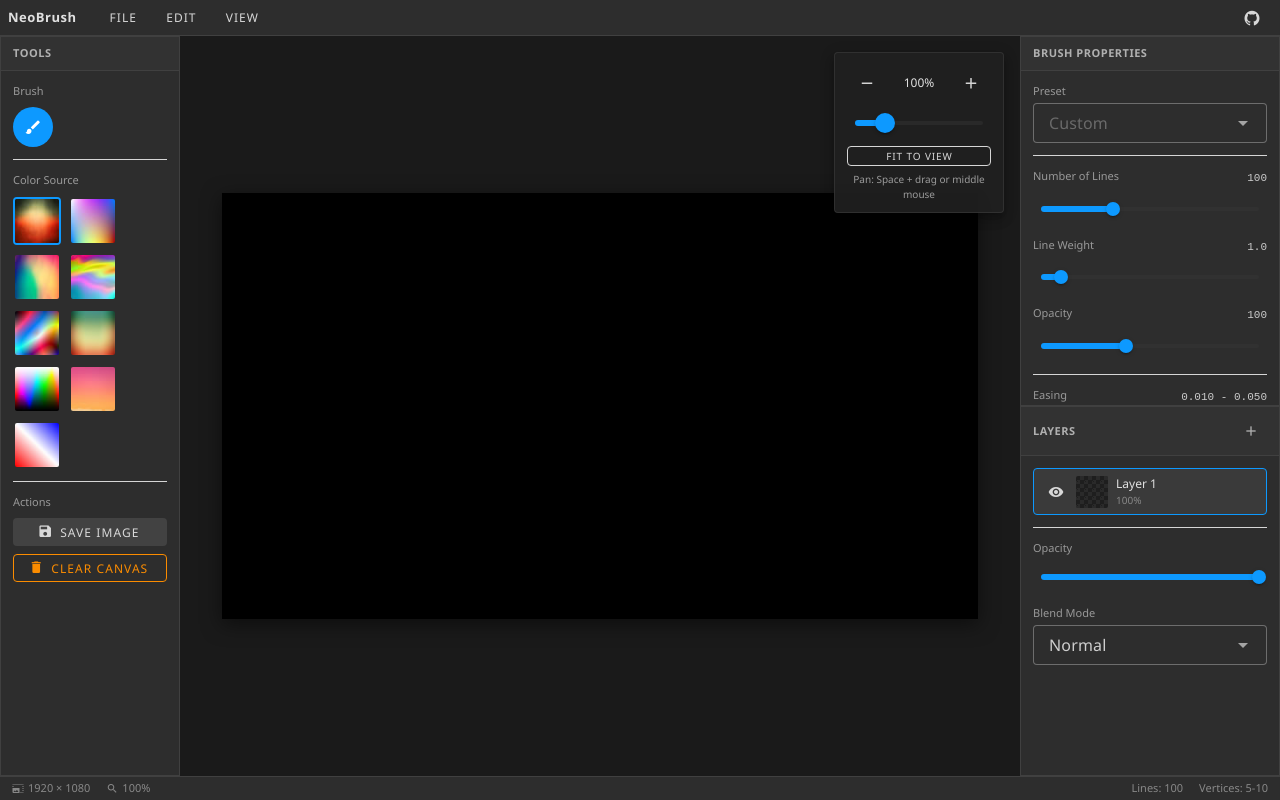
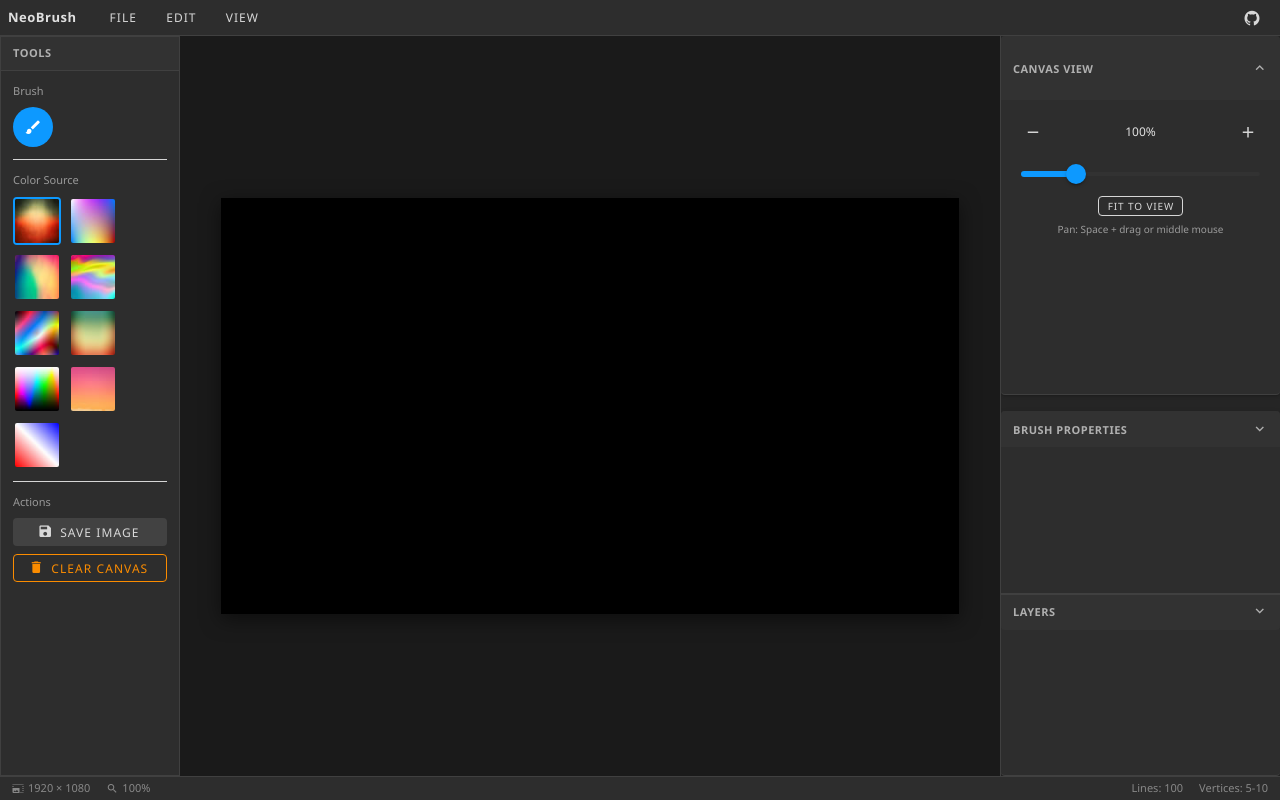
Before and after one commit to riebschlager/neobrush, a Vue app: page / in a window 1280 px wide. Built offline with nearby package versions, Linux system fonts and the light colour scheme.

Commit message:
change up menu

```diff
--- a/src/App.vue
+++ b/src/App.vue
@@ -3,8 +3,7 @@ import { ref, onMounted, onUnmounted } from 'vue'
 import MenuBar from '@/components/common/MenuBar.vue'
 import StatusBar from '@/components/common/StatusBar.vue'
 import ToolsPanel from '@/components/panels/ToolsPanel.vue'
-import PropertiesPanel from '@/components/panels/PropertiesPanel.vue'
-import LayersPanel from '@/components/panels/LayersPanel.vue'
+import RightPanels from '@/components/panels/RightPanels.vue'
 import CanvasViewport from '@/components/canvas/CanvasViewport.vue'
 import { useNeoBrush } from '@/composables/useNeoBrush'
 
@@ -83,14 +82,13 @@ onUnmounted(() => {
 
         <CanvasViewport />
 
-        <div class="right-panels">
-          <transition name="slide-right">
-            <PropertiesPanel v-if="showProperties" />
-          </transition>
-          <transition name="slide-right">
-            <LayersPanel v-if="showLayers" />
-          </transition>
-        </div>
+        <transition name="slide-right">
+          <RightPanels
+            v-if="showProperties || showLayers"
+            :show-properties="showProperties"
+            :show-layers="showLayers"
+          />
+        </transition>
       </div>
 
       <StatusBar />
@@ -114,16 +112,6 @@ onUnmounted(() => {
   overflow: hidden;
 }
 
-.right-panels {
-  display: flex;
-  flex-direction: column;
-
-  .panel {
-    flex: 1;
-    min-height: 0;
-  }
-}
-
 // Transitions
 .slide-left-enter-active,
 .slide-left-leave-active,
--- a/src/components/canvas/CanvasViewport.vue
+++ b/src/components/canvas/CanvasViewport.vue
@@ -109,37 +109,6 @@ watch(
         <v-progress-circular indeterminate color="primary" />
       </div>
     </div>
-    <div class="floating-controls">
-      <v-card class="controls-card" elevation="8">
-        <div class="zoom-row">
-          <v-btn icon size="small" variant="text" @click="canvasStore.zoomOut()">
-            <v-icon>mdi-minus</v-icon>
-          </v-btn>
-          <div class="zoom-label">{{ Math.round(zoom * 100) }}%</div>
-          <v-btn icon size="small" variant="text" @click="canvasStore.zoomIn()">
-            <v-icon>mdi-plus</v-icon>
-          </v-btn>
-        </div>
-        <v-slider
-          :model-value="zoom"
-          :min="0.1"
-          :max="4"
-          :step="0.05"
-          hide-details
-          density="compact"
-          @update:model-value="(value) => canvasStore.setZoom(value)"
-        />
-        <v-btn
-          size="x-small"
-          variant="outlined"
-          class="fit-btn"
-          @click="canvasStore.resetZoom()"
-        >
-          Fit to View
-        </v-btn>
-        <div class="pan-hint">Pan: Space + drag or middle mouse</div>
-      </v-card>
-    </div>
   </div>
 </template>
 
@@ -164,46 +133,4 @@ watch(
   align-items: center;
   justify-content: center;
 }
-
-.floating-controls {
-  position: absolute;
-  top: 16px;
-  right: 16px;
-  z-index: 3;
-  pointer-events: none;
-}
-
-.controls-card {
-  pointer-events: auto;
-  padding: 10px 12px;
-  background: rgba(32, 32, 32, 0.92);
-  border: 1px solid rgba(255, 255, 255, 0.08);
-  width: 170px;
-}
-
-.zoom-row {
-  display: flex;
-  align-items: center;
-  justify-content: space-between;
-  margin-bottom: 4px;
-}
-
-.zoom-label {
-  font-size: 12px;
-  color: #e0e0e0;
-  min-width: 52px;
-  text-align: center;
-}
-
-.fit-btn {
-  margin-top: 6px;
-  width: 100%;
-}
-
-.pan-hint {
-  margin-top: 6px;
-  font-size: 10px;
-  color: #9c9c9c;
-  text-align: center;
-}
 </style>
--- /dev/null
+++ b/src/components/panels/CanvasControlsPanel.vue
@@ -0,0 +1,68 @@
+<script setup lang="ts">
+import { storeToRefs } from 'pinia'
+import { useCanvasStore } from '@/stores/canvas'
+
+const canvasStore = useCanvasStore()
+const { zoom } = storeToRefs(canvasStore)
+</script>
+
+<template>
+  <div class="canvas-controls">
+    <div class="zoom-row">
+      <v-btn icon size="small" variant="text" @click="canvasStore.zoomOut()">
+        <v-icon>mdi-minus</v-icon>
+      </v-btn>
+      <div class="zoom-label">{{ Math.round(zoom * 100) }}%</div>
+      <v-btn icon size="small" variant="text" @click="canvasStore.zoomIn()">
+        <v-icon>mdi-plus</v-icon>
+      </v-btn>
+    </div>
+    <v-slider
+      :model-value="zoom"
+      :min="0.1"
+      :max="4"
+      :step="0.05"
+      hide-details
+      density="compact"
+      @update:model-value="(value) => canvasStore.setZoom(value)"
+    />
+    <div class="zoom-actions">
+      <v-btn size="x-small" variant="outlined" @click="canvasStore.resetZoom()">
+        Fit to View
+      </v-btn>
+    </div>
+    <div class="pan-hint">Pan: Space + drag or middle mouse</div>
+  </div>
+</template>
+
+<style scoped lang="scss">
+.canvas-controls {
+  display: flex;
+  flex-direction: column;
+  gap: 6px;
+}
+
+.zoom-row {
+  display: flex;
+  align-items: center;
+  justify-content: space-between;
+}
+
+.zoom-label {
+  font-size: 12px;
+  color: #e0e0e0;
+  min-width: 52px;
+  text-align: center;
+}
+
+.zoom-actions {
+  display: flex;
+  justify-content: center;
+}
+
+.pan-hint {
+  font-size: 10px;
+  color: #9c9c9c;
+  text-align: center;
+}
+</style>
--- a/src/components/panels/LayersPanel.vue
+++ b/src/components/panels/LayersPanel.vue
@@ -1,6 +1,10 @@
 <script setup lang="ts">
 import { storeToRefs } from 'pinia'
 import { useLayersStore } from '@/stores/layers'
+
+const props = defineProps<{
+  embedded?: boolean
+}>()
 
 const layersStore = useLayersStore()
 const { layers, activeLayerId } = storeToRefs(layersStore)
@@ -22,8 +26,8 @@ const blendModes = [
 </script>
 
 <template>
-  <div class="panel layers-panel">
-    <div class="panel-header">
+  <div class="panel layers-panel" :class="{ embedded: props.embedded }">
+    <div v-if="!props.embedded" class="panel-header">
       <span>Layers</span>
       <div class="header-actions">
         <v-btn
@@ -38,6 +42,18 @@ const blendModes = [
       </div>
     </div>
     <div class="panel-content">
+      <div v-if="props.embedded" class="layer-toolbar">
+        <span class="toolbar-label">Layer Stack</span>
+        <v-btn
+          icon
+          variant="text"
+          size="x-small"
+          title="Add Layer"
+          @click="layersStore.createLayer()"
+        >
+          <v-icon size="16">mdi-plus</v-icon>
+        </v-btn>
+      </div>
       <!-- Layer List -->
       <div class="layer-list">
         <div
@@ -121,6 +137,17 @@ const blendModes = [
   overflow: hidden;
 }
 
+.layers-panel.embedded {
+  width: 100%;
+  border: none;
+  background: transparent;
+}
+
+.layers-panel.embedded .panel-content {
+  padding: 0;
+  overflow: visible;
+}
+
 .panel-header {
   display: flex;
   justify-content: space-between;
@@ -136,6 +163,20 @@ const blendModes = [
   flex: 1;
   overflow-y: auto;
   padding: 12px;
+}
+
+.layer-toolbar {
+  display: flex;
+  align-items: center;
+  justify-content: space-between;
+  margin-bottom: 8px;
+}
+
+.toolbar-label {
+  font-size: 11px;
+  color: #999;
+  text-transform: uppercase;
+  letter-spacing: 0.4px;
 }
 
 .layer-list {
--- a/src/components/panels/PropertiesPanel.vue
+++ b/src/components/panels/PropertiesPanel.vue
@@ -2,6 +2,10 @@
 import { computed } from 'vue'
 import { storeToRefs } from 'pinia'
 import { useBrushStore } from '@/stores/brush'
+
+const props = defineProps<{
+  embedded?: boolean
+}>()
 
 const brushStore = useBrushStore()
 const { parameters, presets, activePresetId } = storeToRefs(brushStore)
@@ -42,8 +46,8 @@ function onPresetChange(presetId: string | null) {
 </script>
 
 <template>
-  <div class="panel properties-panel">
-    <div class="panel-header">Brush Properties</div>
+  <div class="panel properties-panel" :class="{ embedded: props.embedded }">
+    <div v-if="!props.embedded" class="panel-header">Brush Properties</div>
     <div class="panel-content">
       <!-- Presets -->
       <div class="property-group">
@@ -183,6 +187,17 @@ function onPresetChange(presetId: string | null) {
   overflow: hidden;
 }
 
+.properties-panel.embedded {
+  width: 100%;
+  border: none;
+  background: transparent;
+}
+
+.properties-panel.embedded .panel-content {
+  padding: 0;
+  overflow: visible;
+}
+
 .panel-content {
   flex: 1;
   overflow-y: auto;
--- /dev/null
+++ b/src/components/panels/RightPanels.vue
@@ -0,0 +1,88 @@
+<script setup lang="ts">
+import { computed, ref, watch } from 'vue'
+import CanvasControlsPanel from '@/components/panels/CanvasControlsPanel.vue'
+import PropertiesPanel from '@/components/panels/PropertiesPanel.vue'
+import LayersPanel from '@/components/panels/LayersPanel.vue'
+
+const props = defineProps<{
+  showProperties: boolean
+  showLayers: boolean
+}>()
+
+const activePanel = ref(0)
+
+const panelCount = computed(
+  () => 1 + (props.showProperties ? 1 : 0) + (props.showLayers ? 1 : 0)
+)
+
+watch(panelCount, (count) => {
+  if (activePanel.value >= count) {
+    activePanel.value = 0
+  }
+})
+</script>
+
+<template>
+  <div class="right-panels">
+    <v-expansion-panels v-model="activePanel" class="right-accordion">
+      <v-expansion-panel>
+        <v-expansion-panel-title>Canvas View</v-expansion-panel-title>
+        <v-expansion-panel-text>
+          <CanvasControlsPanel />
+        </v-expansion-panel-text>
+      </v-expansion-panel>
+
+      <v-expansion-panel v-if="showProperties">
+        <v-expansion-panel-title>Brush Properties</v-expansion-panel-title>
+        <v-expansion-panel-text>
+          <PropertiesPanel embedded />
+        </v-expansion-panel-text>
+      </v-expansion-panel>
+
+      <v-expansion-panel v-if="showLayers">
+        <v-expansion-panel-title>Layers</v-expansion-panel-title>
+        <v-expansion-panel-text>
+          <LayersPanel embedded />
+        </v-expansion-panel-text>
+      </v-expansion-panel>
+    </v-expansion-panels>
+  </div>
+</template>
+
+<style scoped lang="scss">
+.right-panels {
+  width: 280px;
+  display: flex;
+  flex-direction: column;
+  background: #252525;
+  border-left: 1px solid #404040;
+  overflow: hidden;
+}
+
+.right-accordion {
+  flex: 1;
+  overflow-y: auto;
+  background: #252525;
+}
+
+:deep(.v-expansion-panel) {
+  background: #2d2d2d;
+  border-bottom: 1px solid #404040;
+  box-shadow: none;
+}
+
+:deep(.v-expansion-panel-title) {
+  background: #323232;
+  font-size: 11px;
+  font-weight: 600;
+  text-transform: uppercase;
+  letter-spacing: 0.5px;
+  color: #b0b0b0;
+  padding: 8px 12px;
+  min-height: 36px;
+}
+
+:deep(.v-expansion-panel-text__wrapper) {
+  padding: 12px;
+}
+</style>
```
